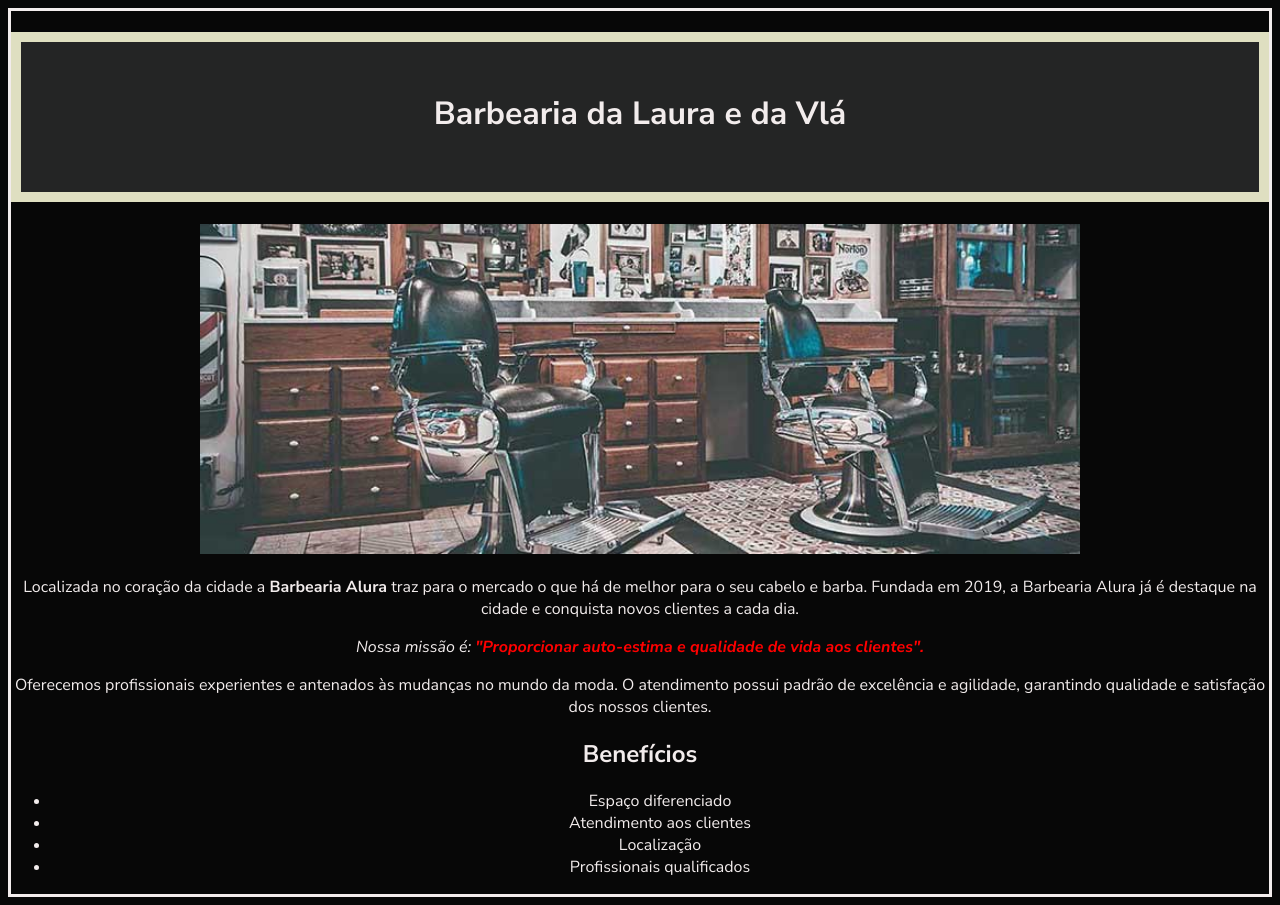
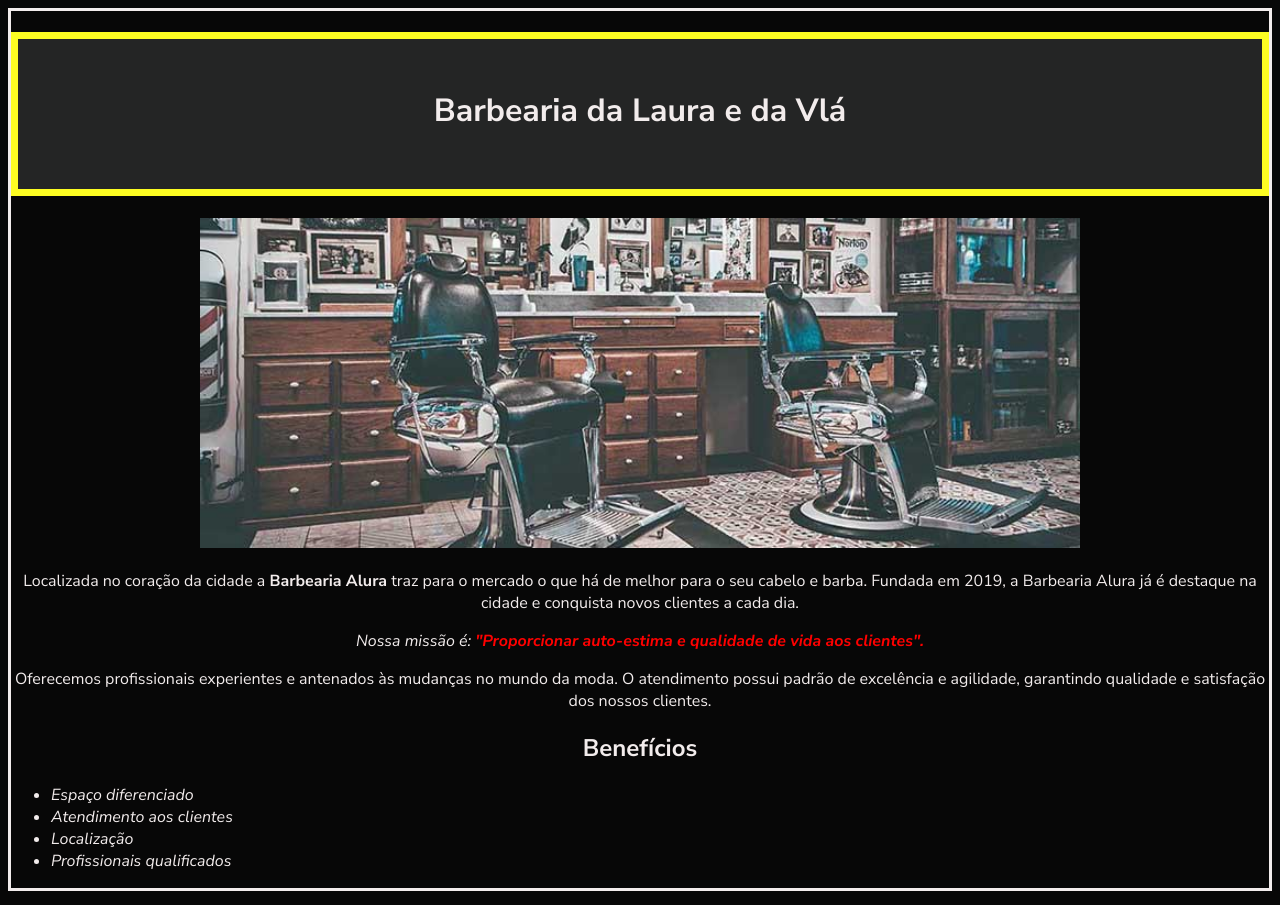
Before and after one commit to VlaMartins/aluratecnico, a plain HTML site: page index.html in a window 1280 px wide. Drawn offline with Linux system fonts and the light colour scheme; a web font is replaced by a local one.

Commit message:
esquerds

```diff
--- a/index.html
+++ b/index.html
@@ -20,10 +20,10 @@
 
 <h2>Benefícios</h2>
 <ul>
-    <li> Espaço diferenciado </li>
-    <li> Atendimento aos clientes </li>
-    <li> Localização </li>
-    <li>Profissionais qualificados</li>
+    <li class="itens"> Espaço diferenciado </li>
+    <li class="itens"> Atendimento aos clientes </li>
+    <li class="itens"> Localização </li>
+    <li class="itens">Profissionais qualificados</li>
 </ul>
 
 </body>
--- a/style.css
+++ b/style.css
@@ -14,7 +14,7 @@ h1 {
     text-align: center;
     background-color: rgb(36, 37, 37) ;
     height: 100px;
-    border: 10px solid rgb(223, 223, 193);
+    border: 7px solid rgb(253, 253, 34);
     padding-top: 50px;
 }
 
@@ -26,7 +26,11 @@ em strong{
         color: red;
 }
 
-
 #banner{
     width: 70%;
 }
+
+.itens{
+    font-style: italic;
+    text-align: left;
+}
```
